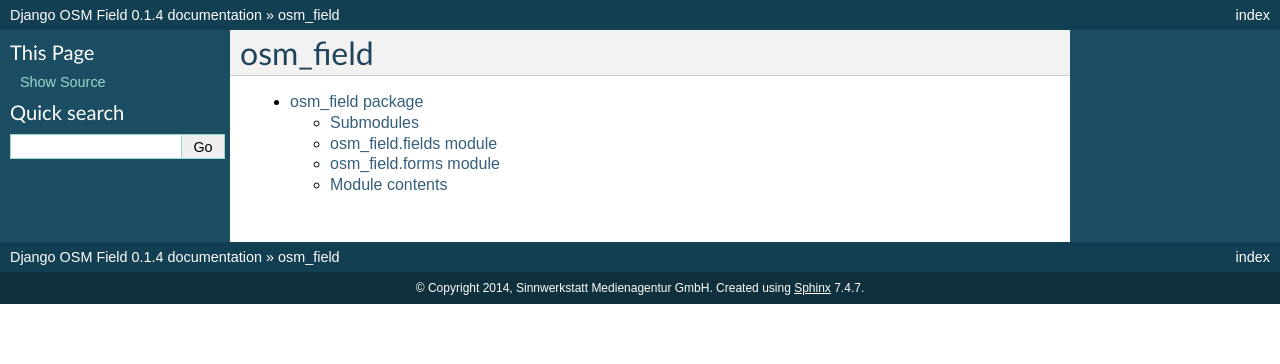
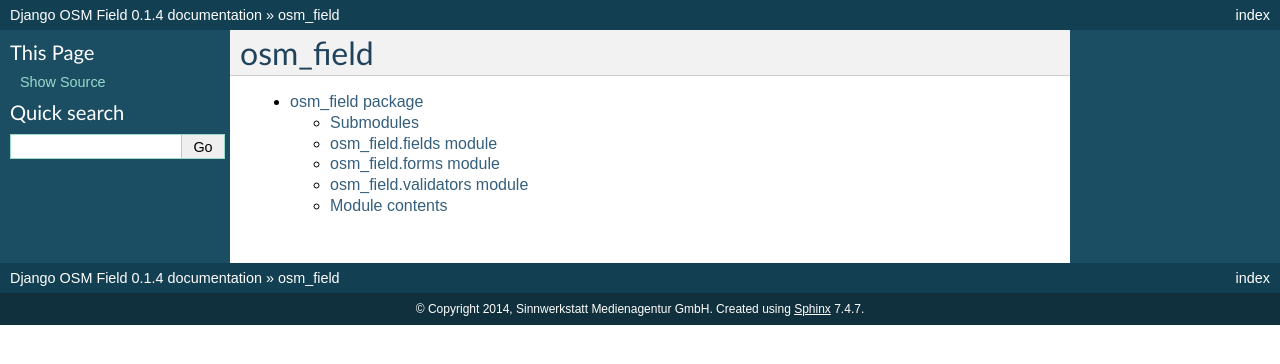
Before and after one commit to MarkusH/django-osm-field, a Sphinx documentation site: the page built from docs/modules.rst, in a window 1280 px wide. Shown: the top 364 px of the page. Built offline with Sphinx 7.4.7, drawn with Linux system fonts in a browser that asks for light colours.

Commit message:
Updated documentation

```diff
--- a/docs/osm_field.rst
+++ b/docs/osm_field.rst
@@ -20,6 +20,14 @@
     :undoc-members:
     :show-inheritance:
 
+osm_field.validators module
+----------------------
+
+.. automodule:: osm_field.validators
+    :members:
+    :undoc-members:
+    :show-inheritance:
+
 
 Module contents
 ---------------
```
